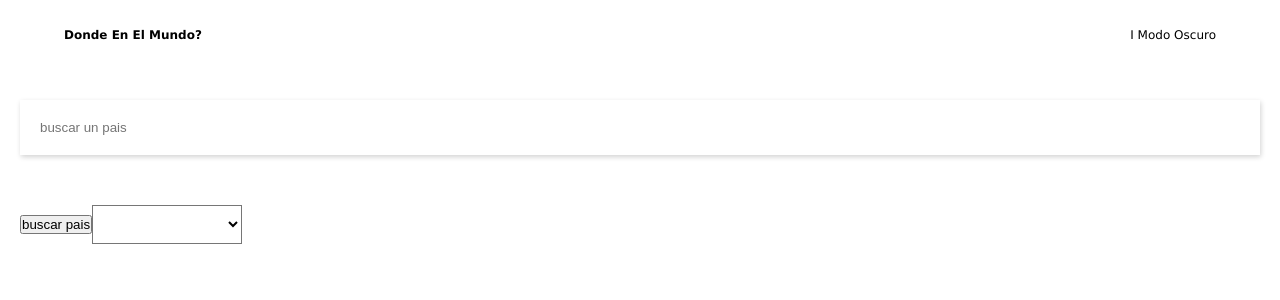
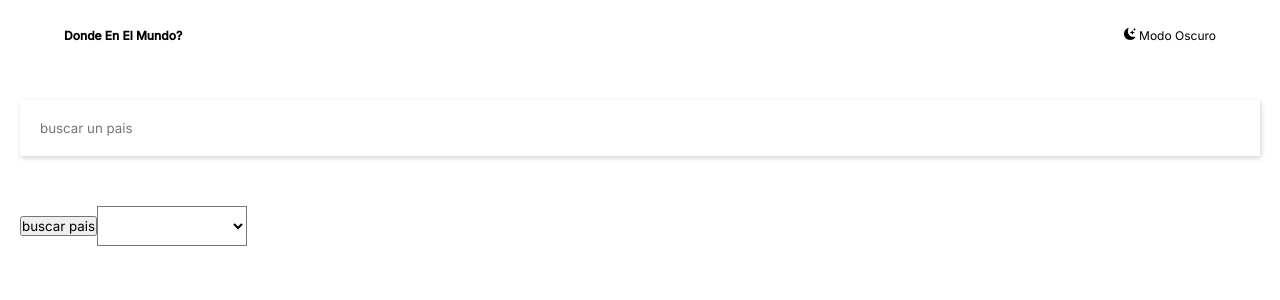
Before and after one commit to Diego-Aldao/api-banderas, a React (Vite) app: page / in a window 1280 px wide. Shown: the top 300 px of the page. Built offline with nearby package versions, Linux system fonts and the light colour scheme; no server answers.

Commit message:
añadido react icons y google fons

```diff
--- a/package.json
+++ b/package.json
@@ -11,6 +11,7 @@
   "dependencies": {
     "react": "^18.2.0",
     "react-dom": "^18.2.0",
+    "react-icons": "^4.4.0",
     "react-router-dom": "^6.3.0",
     "styled-components": "^5.3.5"
   },
--- a/src/components/Navbar.jsx
+++ b/src/components/Navbar.jsx
@@ -1,5 +1,6 @@
 import React from "react";
 import styled from "styled-components";
+import { BsFillMoonStarsFill } from "react-icons/bs";
 
 const Navegacion = styled.div`
   background: ${(props) =>
@@ -32,7 +33,7 @@
           setDarkMode(!darkMode);
         }}
       >
-        i modo oscuro
+        <BsFillMoonStarsFill></BsFillMoonStarsFill> modo oscuro
       </span>
     </Navegacion>
   );
--- a/src/index.css
+++ b/src/index.css
@@ -1,7 +1,10 @@
+@import url('https://fonts.googleapis.com/css2?family=Inter:wght@300;400;500&display=swap');
+
 :root {
     --color-principal-dark: #212e37;
     --color-secundario-dark: #2b3743;
     --color-principal-light: #ffffff;
+    --fuente-principal: 'Inter', sans-serif;
 }
 
 
@@ -9,6 +12,7 @@
     margin: 0;
     padding: 0;
     box-sizing: border-box;
+    font-family: var(--fuente-principal);
 }
 
 img {
```
Also changed, not shown: 1 other file (tests, documents, lock files or other folders).
